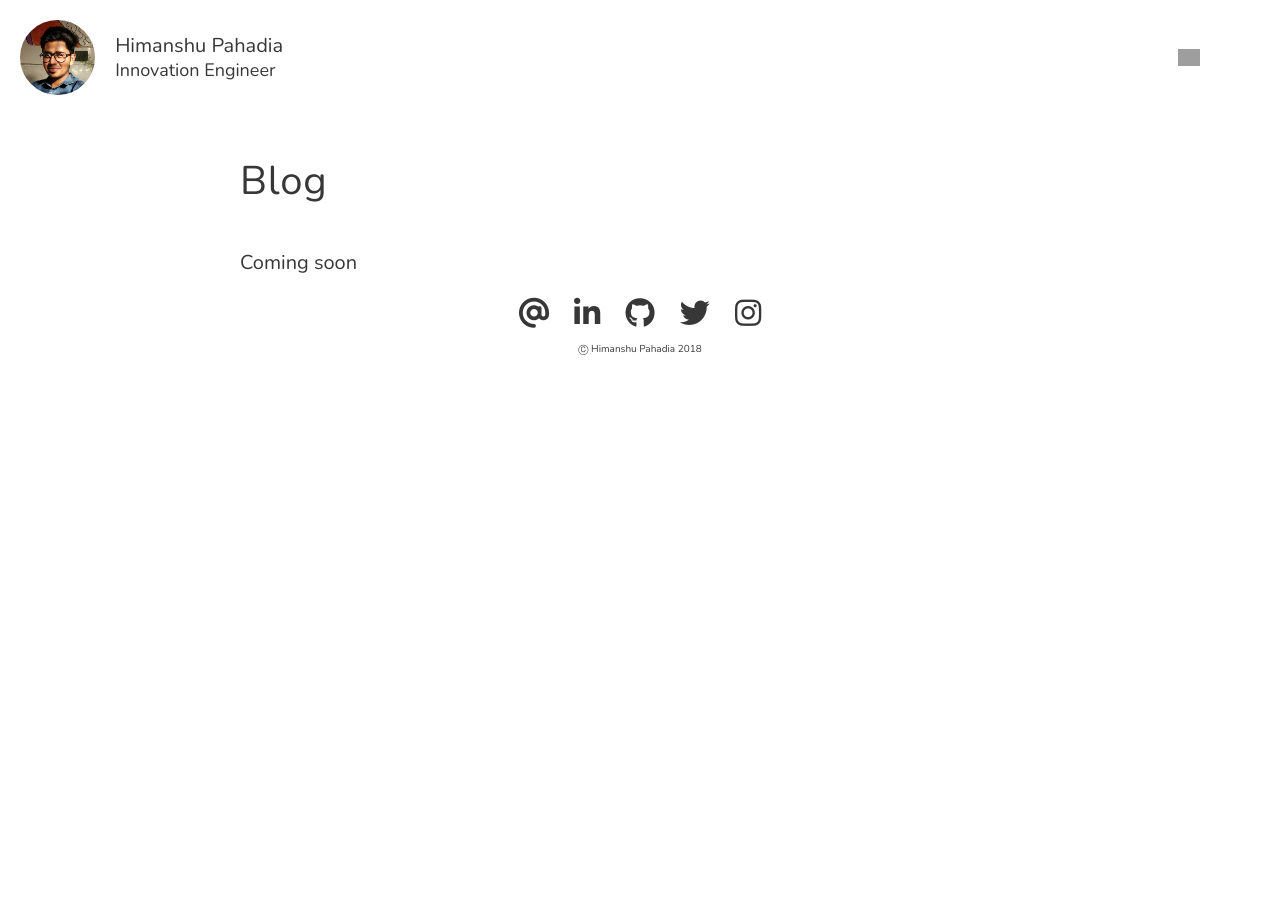
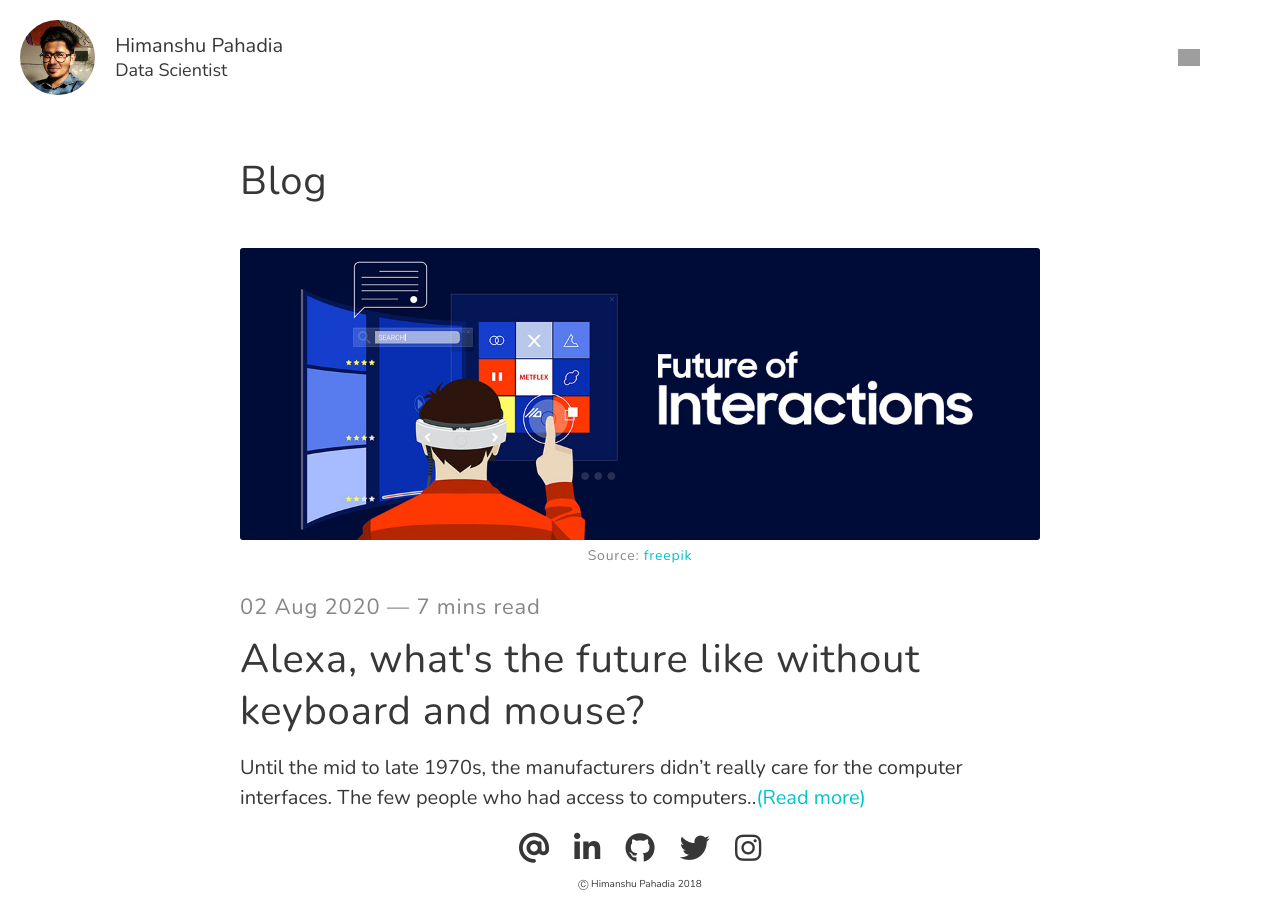
Before and after one commit to pahadiahimanshu/pahadiahimanshu.github.io, a Jekyll site: the page built from blog.html, in a window 1280 px wide. Built offline with Jekyll 4.4.1, drawn with Linux system fonts in a browser that asks for light colours; nearby versions of some CDN libraries; library files that are not in the unit come from our copies; grey boxes are pictures that could not be loaded.

Commit message:
Updated the content

```diff
--- a/_includes/aside-menu.html
+++ b/_includes/aside-menu.html
@@ -12,6 +12,11 @@
                 </a>
             </li>
             <li class="nav-list-item" js-menu-item>
+                <a class="nav-list-link" href="{{site.baseurl}}/patents">
+                    Patents
+                </a>
+            </li>
+            <li class="nav-list-item" js-menu-item>
                 <a class="nav-list-link" href="{{site.baseurl}}/blog">
                     Blog
                 </a>
@@ -21,6 +26,7 @@
                     Projects
                 </a>
             </li>
+
         </ul>
         <ul class="nav-list nav-list--secondary">
             <hr class="nav-list-divider" />
--- a/_includes/header.html
+++ b/_includes/header.html
@@ -7,7 +7,7 @@
             <div class="header-logo-text">
                 <a href="{{site.baseurl}}/">
                     <div class="header-logo-title ">Himanshu Pahadia</div>
-                    <div class="header-logo-subtitle">Innovation Engineer</div>
+                    <div class="header-logo-subtitle">Data Scientist</div>
                 </a>
             </div>
         </div>
--- /dev/null
+++ b/_posts/2020-08-02-future-of-interaction.md
@@ -0,0 +1,90 @@
+---
+layout: blog
+title: Alexa, what's the future like without keyboard and mouse?
+meta: Until the mid to late 1970s, the manufacturers didn’t really care for the computer interfaces. The few people who had access to computers..
+category: blog
+categories:
+permalink: /:categories/:title/
+image: future-of-interactions.jpg
+datex: 02 Aug 2020
+read: 7 mins read
+source: freepik
+sourcelink: https://www.freepik.com/free-vector/augmented-reality-background-with-device_2317192.htm#term=augmented%20reality&page=4&position=38
+---
+
+<p class="alert">(1 Nov, 2018) It was first published on <a href="https://www.zensar.com/blogs/2018/11/hi-zeva-whats-future-without-keyboard-mouse/" target="_blank">Zensar Blogs</a>.</p>
+
+Until the mid to late 1970s, the manufacturers didn’t really care for the computer interfaces. The few people who had access to computers were professionals or academics. Since the user base was small, it wasn’t necessary to focus on how the users interacted with the computers.
+
+With the dawn of personal computing, the area of interaction opened. All the major players, Xerox, Apple, IBM, started designing their version of the keyboard and mouse. In the 1980s, the discipline of human-computer interaction was born with a single objective; making computing easier for the masses.
+
+Whenever there is a paradigm shift, it drives humans to innovate new technologies. And Innovating new products is essential to the progression of society. We are currently facing a similar shift, the rising use of smartphones, tablets, VR, AR devices, smartwatches and smart home gadgets have made the keyboard and mouse impractical. And just like every time, we are innovating. There are a couple of technologies and products that are all set to replace our traditional keyboard and mouse. And all these new ways of interactions have their pros and cons, some claim to be faster, some claim to be easier and some work where others just can’t. Let’s explore the future of interacting with computing devices.
+
+{% include figure.html src='fi-new-interactions.jpg' caption='Advanced technologies that will help us in interacting with computers' %}
+
+#### Voice
+
+{% include figure.html src='fi-voice.jpg' caption='Google Home device (credits - Google)' %}
+
+Speech is considered as the future of interacting with computers. Since the launch of Siri in 2010, the world has been enthralled with voice interfaces. How convenient has it become to just tell Google to turn off all the lights when you leave a room, Alexa to play your favourite song when you feel bored or Siri to tell you the current weather when you are planning a trip to Lonavla. According to some estimates, the voice-first devices have reached a total footprint of around 33 million in circulation.
+
+Although speech can be useful and fast, it has some downsides to it. Suppose you have to compose a whole paragraph or write a paper, during that, the speech starts to interfere with the part of the brain that is composing the information for you. Also, speech interfaces can be slow and embarrassing when other humans are around. And they always require a start phrase like “Okay Google”, “Alexa” or “Hey Siri”, which can be pretty annoying after some time.
+
+Thankfully, though, talking into midair is no longer our only option.
+
+#### Wearable Keyboards
+
+{% include figure.html src='fi-wearable-keyboard.jpg' caption='Wearable keyboard (credits – Tap)' %}
+
+Wearable technology is an emerging market. Revenue from wearable device sales are forecast to a amount around 26.43 billion U.S. dollars y 2018. Most of the people picture health monitoring devices when they hear "wearable technology", thanks to Fitbit. But its applications can span much wider than just health monitoring devices.
+
+Tap systems, Inc. is trying to reimagine how portable and ergonomic a keyboard can be. Tap is a smart wearable device that enables the user to type without the use of a physical keyboard. According to the company, it is designed in a way such that it supports strain-free input for a longer period. Unlike traditional keyboards, the user can tap on any surface using a combination of the fingers to define a particular symbol or alphabet. The combination is something like this – tapping with your thumb and index finger, simultaneously, will input the letter ‘N’.
+
+{% include figure.html src='2-wearable-keyboard.gif' caption='Wearable keyboard demo (credits – Tap)' %}
+
+The major market that the company is trying to focus on is VR and AR, where you cannot see what you are typing on a keyboard. It’s definitely an interesting piece of hardware but there is a learning curve to it. And the user has to remember a lot of combinations for different letters.
+
+#### Gestures
+
+{% include figure.html src='fi-gestures.jpg' caption='Group of people showing how would they turn off the lights (credits – IDEO)' %}
+
+The way computers perceive visual information is an entirely different discussion. Computer scientists have been researching on computer vision for a fairly long time. Today, a computer can understand if you are stirring a coffee mug or opening the laptop. This itself is very fascinating because each image/frame is just a long list of binary digits that contain information about each pixel.
+
+{% include figure.html src='3-trn.gif' caption='Demo video of activity recognition using Temporal Relation Networks (credits – Bolei Zhou) ' %}
+
+A lot of these smart devices come with a camera, sometimes multiple cameras that can perceive three dimensions and generate a depth map of the scene. Combining this with trained neural networks, computers can identify the humans in the scene, how they are posing and how they are moving. This technology opens the gates to gesture-based interaction models.
+
+Leap Motion takes the idea of hand interactions another step further. They made sensors that can detect your hands moving in space and then model them into virtual environments. The key is to detect all the movements and reflecting those movements in VR in real-time.
+
+{% include figure.html src='4-1-leapmotion.gif' caption='Hand modelled in VR using Leap Motion device mounted on headset (credits – Wall Street Journal)' %}
+
+I worked on a hand gesture recognition framework to control the cursor on your computer. This framework was also used in a retail catalogue system which worked entirely using facial recognition, hand gestures and speech. The user was able to move the pointer across the screen, click icons and use the scroll functionality.
+
+{% include figure.html src='4-gesture.gif' caption='Controlling the mouse scroll wheel using hand gesture (credits - Zenlabs)' %}
+
+Speed is the major advantage of using gestures as it is much quicker than speaking sentences. For example, instead of asking the computer to “scroll 10% down”, you can just show your fist as if you are grabbing the page and then move up or down to scroll the page. It's much more natural for the given usecase.
+
+But if you have to communicate a longer set of information, probably, it’s not the best option.
+
+#### Brain Control
+
+{% include figure.html src='fi-braincontrol.jpg' caption='Brain wave detecting headset - Emotive Epoch (credits – Emotive Epoch)' %}
+
+How cool would that be if a real brain could communicate with an artificial brain? Well, it’s a reality now. We can now get the data by physiological functions using devices that can track the activity of different systems in the body. There are headsets that can sense brain waves. Similar to what neurons do for our body, these headsets pick up brain signals and then translate them into actions.
+
+At Stanford, researchers have developed a technology called brain gate that has enabled a woman suffering from A.L.S. to express her thoughts by typing on a screen, not with her fingers but with her brain waves.
+
+The current generation of brain waves sensing headsets are not that powerful, so people need to focus a lot to provide commands to the system.
+
+#### Conclusion
+
+All the new technologies beg the question – out of these existing interaction technologies – sound (voice), haptics (touch), vision (gestures), and bio-feedback (brain control) - which is the best on to use?
+
+The use cases point towards the answer. I believe all these technologies will not be competing against each other, rather, they will be working together in a multimodal interface. We will be communicating in one interface and getting the response in another. It will be complicated to develop and adapt, but that hasn’t stopped us from innovating, has it?
+
+#### References
+* {% include link-new-tab.html text='The 2017 Voice Report by Alpine (fka VoiceLabs) by Adam Marchick' link='https://medium.com/@marchick/the-2017-voice-report-by-alpine-fka-voicelabs-24c5075a070f' %}
+* {% include link-new-tab.html text='Wall Street Journal – The race to replace your keyboard' link='https://youtu.be/lmEc3QaC08E?list=LLP5mLUHyhy9VmPreVwrrHUw' %}
+* {% include link-new-tab.html text='Why Gesture is the Next Big Thing in Design by David Rose (IDEO)' link='https://www.ideo.com/blog/why-gesture-is-the-next-big-thing-in-design' %}
+* {% include link-new-tab.html text='Stanford researchers harness brain waves for movement with Brain Gate' link='https://abc7news.com/health/stanford-researchers-harness-brain-waves-for-movement/1825212/' %}
+* {% include link-new-tab.html text='Statista - Wearable device sales revenue worldwide from 2016 to 2022' link='https://www.statista.com/statistics/610447/wearable-device-revenue-worldwide/' %}
--- a/about.html
+++ b/about.html
@@ -1,7 +1,7 @@
 ---
 layout: default
 title: About me
-meta: This page gives information about me - education, positions of responsibilities and work experience
+meta: This page gives information about me - work experience, Honors and Awards, education, and positions of responsibilities.
 ---
 <div class="content-container container">
 	<div class="column">
@@ -11,18 +11,44 @@
 			{% include figure.html src='pune-airplane.jpg' caption='Somewhere above Pune, Maharashtra' %}
 			<section class="content__section" itemprop="articleBody">
 				<h1>About me</h1>
-				<p>Hey, I'm a 22-year-old computer science graduate from <a href="https://iiitd.ac.in/" target="_blank">Indraprastha Institute of Information Technology</a>, Delhi. I like developing software, designing graphics and drinking coffee.</p>
-				<p>I believe learning should never stop, which is why I keep exploring new programming languages, tools and technologies. I've acquired a variety of skills over the past years like web dev, android dev, java dev, virtual reality, computer vision, computer graphics, 3D design, prototyping, user-experience and graphic design.</p>
+				<p>I'm a 24 years old data scientist at Hitachi Vantara. I have worked on designing, developing and deploying disruptive projects for real-world problems. I'm always amused by the power of computer vision and deep learning, the way it's transforming our lives is truly breathtaking. I wish to contribute to the vision intelligence revolution.</p>
+				<p>I have an ideology - </p>
+				<blockquote>
+			      <p>What's conventional today will soon go obsolete and what feels like science fiction could become our new reality.</p>
+			    </blockquote>
+			    <p>This sentence is what keeps me going and has made me into the philomath I'm today. I love exploring new technologies and expanding my skills in artificial intelligence/deep learning to solve real-life use cases. I seek to approach a problem from a different empathetic perspective - one that not only provides the solution but also weilds a human-centric approach for the solution. </p>
+			    <p>I am goal-oriented and can lead and efficiently work in teams with both technical and non-technical roles.</p>
+			    <p></p>
+
 				<!-- <i class="fa fa-coffee"></i>-->
 				<!--                         from <a href="http://www.andhraeducationsociety.com/" target="_blank">Andhra Education Society School</a> (till Class 10) and <a href="http://amritavidyalayam-delhi.com/" target="_blank">Amrita Vidyalayam</a>(class 11 - 12)-->
-				<p>
+
 					<!-- Born and raised in New Delhi. After completing school, I started pursuing Bachelor of technology in computer science from IIIT Delhi. -->
 					<!--                            <br>It's my time at IIIT Delhi where I feel I grew the most. Apart from learning all the fancy tech-related stuff, I regularly organized fests and events.-->
 
+
+					<hr>
+					<h3>Honors and Awards -</h3>
+					<ul>
+						<li><strong>Team rank 2 - Bengalathon 2019</strong> - Our Hitachi Vantara's participating team "Road Runner" (comprised of 5 people) stood second in the national-level hackathon - Benagalathon that saw a participation of over 2500 teams. I was the team lead.</li>
+						<li><strong>Hi-life award 2020 </strong>- Received the award for outstanding performance in designing an extended reality platform and participating in the pre-sales activity for potential clients.</li>
+						<li><strong>Team Eureka Award</strong> 2019, Zensar Technologies - Received this award for innovations in the self-driving golf cart project.</li>
+					</ul>
 					<hr>
 					<h3>Work Experience -</h3>
 					<!--                        <p>I've been lucky enough to have  - </p>-->
 					<div class="work-experiences">
+						<div class="work-experience">
+							<img class="work-logo" style="height: 6rem;" src="{{site.baseurl}}/assets/img/hitachivantara.png" />
+							<h5 class="work-title">Data Scientist</h5>
+							<h6 class="work-company">
+							<a href="https://www.hitachivantara.com/en-in/home.html" target="_blank">Hitachi Vantara, Pune</a></h6>
+							<div class="work-duration">Jun'18 - Present</div>
+							<p class="work-description">I'm part of the  AI team in Insights and Analytics COP. Resarching and working on solutions in the machine learning, deep learning and extended reality domain. <strong>Our team stood second in national-level hackathon - Bengalathon 2019. Received Hi-choice award for designing a platform solution for a proposal (pre-sales activity).</strong>
+								<!--                                <br>-->
+								<!--                                <strong>Programming language and tools:</strong> -->
+							</p>
+						</div>
 						<div class="work-experience">
 							<img class="work-logo" src="{{site.baseurl}}/assets/img/zensar.png" />
 							<h5 class="work-title">Associate Innovation Engineer</h5>
@@ -30,7 +56,7 @@
 							<a href="https://www.zensar.com/zenlabs" target="_blank">Zenlabs</a>,
 							<a href="http://www.zensar.com/" target="_blank">Zensar Technologies</a></h6>
 							<div class="work-duration">Jun'18 - Present</div>
-							<p class="work-description">Currently working as an Associate Innovation Engineer at Zenlabs. I’m researching in the computer vision, deep learning and human-computer interaction. I’m also working on developing augmented reality and virtual reality experiences and how to make them as realistic as possible.
+							<p class="work-description">I was a researcher in computer vision, self-driving and extended reality domain. Designed, developed and delivered multiple computer vision solutions like visual analytics system for retail, hand-gesture recognition framework and self-driving golf cart project. <strong>Won innovation award for the self-driving gold cart project.</strong> <a href="{{site.baseurl}}/patents">Patents filed </a>at Zensar.
 								<!--                                <br>-->
 								<!--                                <strong>Programming language and tools:</strong> -->
 							</p>
@@ -43,7 +69,7 @@
 							<a href="https://www.zensar.com/zenlabs" target="_blank">Zenlabs</a>,
 							<a href="http://www.zensar.com/" target="_blank">Zensar Technologies</a></h6>
 							<div class="work-duration">May'17 - Jun'17</div>
-							<p class="work-description">Worked as a research intern in Zenlabs, The R&D center and Innovation hub of Zensar Technologies. I implemented a prototype system for providing gesture, voice and face recognition in a retail system. Developed a Virtual reality POC for the labs. Research involved in the Computer vision, Augmented Reality and Virtual Reality domain. I got a pre-placement offer during the internship.
+							<p class="work-description">Worked as a research intern in Zenlabs, The R&D center and Innovation hub of Zensar Technologies. I implemented a prototype system for providing gesture, voice and face recognition in a retail system. Developed a Virtual reality POC for the labs. Research involved in the Computer vision, Augmented Reality and Virtual Reality domain. <strong>I received a pre-placement offer during the internship.</strong>
 								<!--                                <br>-->
 								<!--                                <strong>Programming language and tools:</strong> -->
 							</p>
@@ -53,8 +79,7 @@
 							<h5 class="work-title">Graphic design Intern</h5>
 							<h6 class="work-company"><a href="https://www.uber.com/" target="_blank">Uber</a></h6>
 							<div class="work-duration">Jun'16 - Aug'16</div>
-							<p class="work-description">Graphic design internship on a Uber's loyalty program.
-							<br><strong>Tools:</strong> Adobe Photoshop and Illustrator </p>
+							<p class="work-description">Graphic design internship on  Uber's loyalty program.</p>
 						</div>
 						<div class="work-experience">
 							<img class="work-logo" src="{{site.baseurl}}/assets/img/iiitd.png" />
--- a/blog.html
+++ b/blog.html
@@ -9,7 +9,7 @@
 			<section class="content__section" itemprop="articleBody">
 				<h1>Blog</h1>
 				<div class="content__list">
-					<p>Coming soon</p>
+
 					{% for blogpost in site.categories.blog %}
 						<div class="content__list__item">
 							<article class="content" itemscope itemtype="http://schema.org/BlogPosting">
--- /dev/null
+++ b/patents.html
@@ -0,0 +1,71 @@
+---
+layout: default
+title: Patents
+changefreq: daily
+---
+<div class="content-container container">
+    <div class="column">
+        <article class="content" itemscope itemtype="http://schema.org/BlogPosting">
+            {% include figure.html src='art-zensar.jpg' caption='Zensar Technologies, Pune' %}
+            <section class="content__section" itemprop="articleBody">
+                <h1>Patents</h1>
+                <div class="content__list">
+                    <a href="#">
+                        <div class="content__list__item">
+                            <article class="content" itemscope itemtype="http://schema.org/BlogPosting">
+                                <header class="content__header">
+                                    <!-- <i class="fa  fa-2x fa-arrow-circle-o-right" aria-hidden="true" style="float:right; margin-top:1rem"></i>-->
+                                    <h3 class="content__title">A system and method for performing tasks based on multi-modal hand gesture recognition</h3>
+                                </header>
+                                <section class="content__section" itemprop="articleBody">
+                                    <p>The patent proposes a novel system to capture the high-frequency vibrations produced as a result of muscle traction and visual feed to recognize and classify the hand gestures. It uses an ensemble neural network and performs tasks on the basis of recognized micro or macro-gestures. (Patent app no. - 201821049794)
+                                        <br>
+                                        <strong>Inventors</strong> - Himanshu Pahadia, Hardik Munjal, Anand Yashwanth
+                                    </p>
+                                </section>
+                            </article>
+                        </div>
+                    </a>
+                    <hr>
+
+                    <a href="#">
+                        <div class="content__list__item">
+                            <article class="content" itemscope itemtype="http://schema.org/BlogPosting">
+                                <header class="content__header">
+                                    <!-- <i class="fa  fa-2x fa-arrow-circle-o-right" aria-hidden="true" style="float:right; margin-top:1rem"></i> -->
+                                    <h3 class="content__title">An unmanned aerial vehicle and a method thereof</h3>
+                                </header>
+                                <section class="content__section" itemprop="articleBody">
+                                    <p>The patent proposes an architecture of a surveillance drone that is equipped will multiple environment mapping sensors. The drone follows the person and keeps track of any suspicious activity happening around the user he’s surveilling. A pretrained neural network can identify possible threats through a series of data. (Patent app no. - 201921023696)
+                                        <br>
+                                        <strong>Inventors</strong> - Hardik Munjal, Himanshu Pahadia
+                                    </p>
+                                </section>
+                            </article>
+                        </div>
+                    </a>
+                    <hr>
+
+                    <a href="#">
+                        <div class="content__list__item">
+                            <article class="content" itemscope itemtype="http://schema.org/BlogPosting">
+                                <header class="content__header">
+                                    <!-- <i class="fa  fa-2x fa-arrow-circle-o-right" aria-hidden="true" style="float:right; margin-top:1rem"></i> -->
+                                    <h3 class="content__title">Smart Mixed Reality headset with egocentric vision capture and a method thereof</h3>
+                                </header>
+                                <section class="content__section" itemprop="articleBody">
+                                    <p>Patent proposes the architecture of a mixed reality headset with an egocentric camera that captures user’s daily activity which is later utilised to realise personal well-being, health tracking, fitness tracking and personal safety. MR enabled Headset helps the user visualise contextual information more seamlessly and effectively. (Filing in progress)<br>
+                                        <strong>Inventors</strong> - Vidhi S. Rai, Himanshu Pahadia</p>
+                                </section>
+                            </article>
+                        </div>
+                    </a>
+                    <hr>
+                </div>
+            </section>
+        </article>
+        {% include footer.html %}
+        <!-- end of links-->
+    </div>
+    <!-- end of column-->
+</div>
```
Also changed, not shown: other parts of about.html (+0 -1 lines), index.html (+4 -3 lines), assets/img/hitachivantara.png (added), 5 other files.
